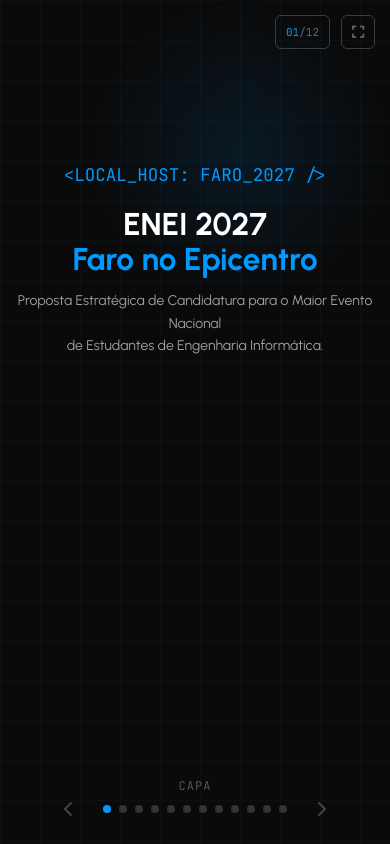
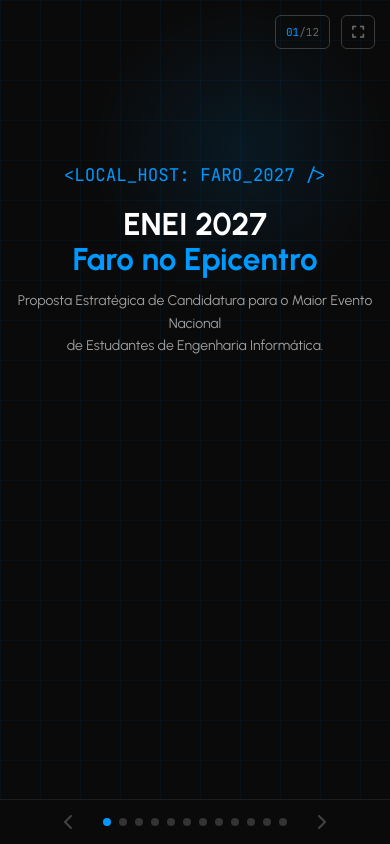
Before and after one commit to DAVG0N/pitch-enei, a Svelte app: page / in a window 390 px wide. Built offline with nearby package versions, Linux system fonts and the light colour scheme.

Commit message:
NavBar Adapt

```diff
--- a/src/App.svelte
+++ b/src/App.svelte
@@ -278,6 +278,15 @@
   $: progressPercent = roadmapSteps.length > 1
     ? ((currentRoadmapStep - 1) / (roadmapSteps.length - 1)) * 100
     : 0;
+
+  // Reposiciona o scroll do slide para o topo sempre que trocamos de slide no mobile
+  $: {
+    if (currentSlide !== undefined && typeof document !== 'undefined') {
+      document.querySelectorAll('.slide-container').forEach(el => {
+        el.scrollTop = 0;
+      });
+    }
+  }
 
   // Throttle State
   let lastTransitionTime = 0;
--- a/src/style.css
+++ b/src/style.css
@@ -2309,7 +2309,7 @@ th {
    ========================================================================== */
 @media (max-width: 768px) {
   .slide-container {
-    padding: 5.5rem 1.25rem 7.5rem 1.25rem;
+    padding: 5.5rem 1.25rem 5rem 1.25rem;
     height: 100vh;
     overflow-y: auto;
     display: block; /* Permite scroll vertical livre */
@@ -2662,11 +2662,22 @@ th {
 
   /* Controlos do Slider */
   .slide-controls {
+    position: fixed;
+    bottom: 0;
+    left: 0;
+    right: 0;
+    height: 45px; /* Menos alto e super compacto */
+    background: #0a0a0a; /* Fundo opaco */
+    border-top: 1px solid var(--surface-white-08);
+    display: flex;
+    align-items: center;
+    justify-content: center;
     gap: 1rem;
-    bottom: 15px;
+    z-index: 1000;
+    padding: 0;
   }
   .slide-title-bar {
-    bottom: 50px;
+    display: none !important; /* Esconde o título flutuante na barra inferior no mobile */
   }
   .slide-counter {
     top: 15px;
```
